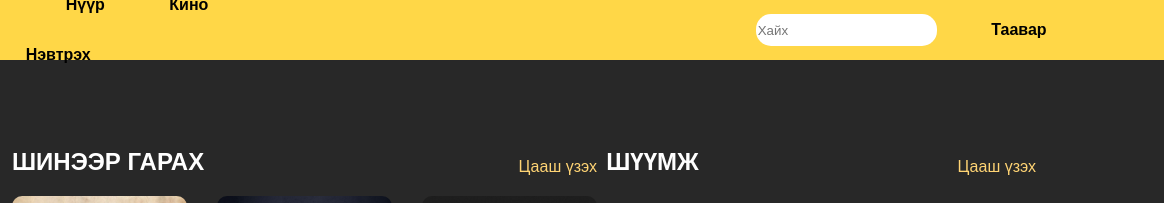
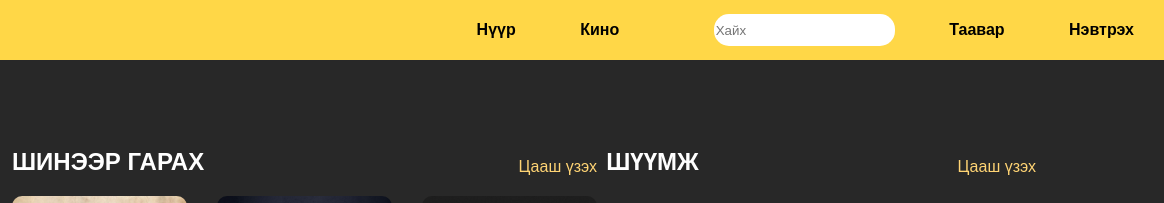
Before and after one commit to Rhmee/shar-rev.github.io, a plain HTML site: page home.html in a window 1280 px wide. Shown: the top 203 px of the page, 116-1280 px from the left. Drawn offline with Linux system fonts and the light colour scheme.

Commit message:
Update styles.css

```diff
--- a/styles.css
+++ b/styles.css
@@ -14,10 +14,6 @@ body {
 header img {
     height: 50px;
     margin-left: 40px;
-}
-
-ul#rightnav{
-    margin-left: 700px;
 }
 
 header {
```
